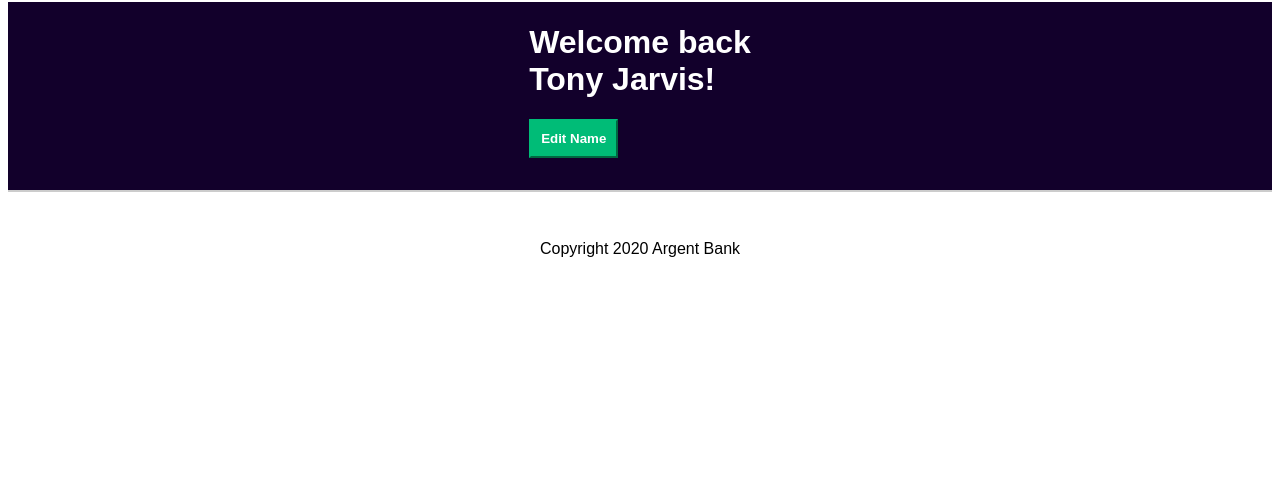
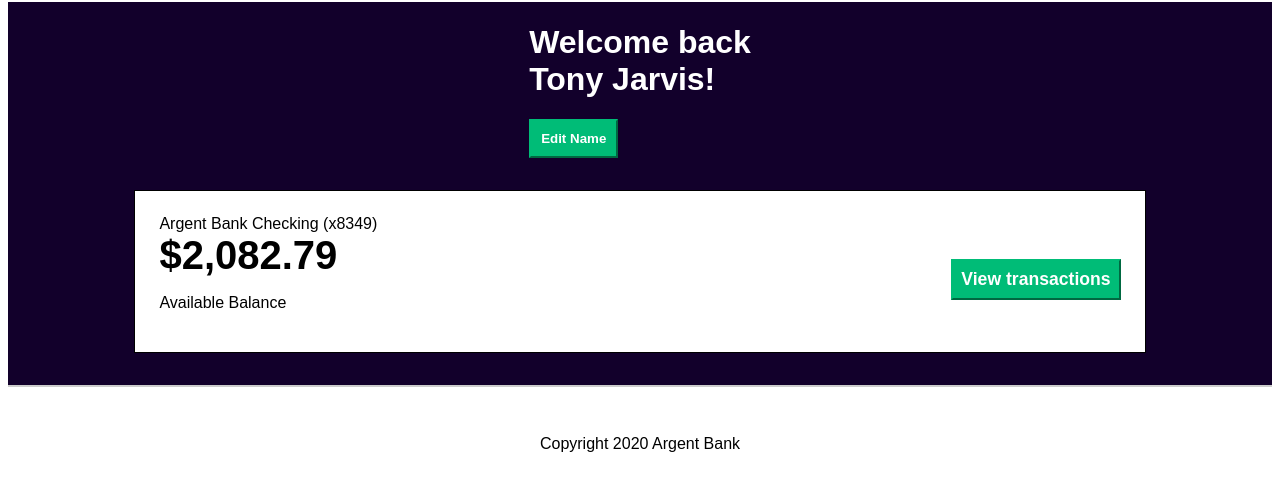
Before and after one commit to BangalyLeDeveloppeur/projet11.github, a React app in the folder proje11/: page /tranjaction in a window 1280 px wide. Shown: the part 70-560 px from the top of the page. Built offline with nearby package versions, Linux system fonts and the light colour scheme.

Commit message:
travailer sur le style du composant Account

```diff
--- /dev/null
+++ b/proje11/src/components/account/Account.js
@@ -0,0 +1,21 @@
+import React from 'react';
+
+const Account = ({title,content,solde}) => {
+    return (
+        <div className='wellcom'>
+           <h2 class="sr-only">Accounts</h2>
+      <section class="account">
+        <div class="account-content-wrapper">
+          <h3 class="account-title">{title}</h3>
+          <p class="account-amount">{solde}</p>
+          <p class="account-amount-description">{content}</p>
+        </div>
+        <div class="account-content-wrapper cta">
+          <button class="transaction-button">View transactions</button>
+        </div>
+      </section>
+        </div>
+    );
+};
+
+export default Account;
--- /dev/null
+++ b/proje11/src/components/account/_account.scss
@@ -0,0 +1,44 @@
+.wellcom {
+   // display: flex;
+    //justify-content: center;
+    //align-items: center;
+    background-color: #12002b;
+
+.account {
+    display: flex;
+    justify-content: space-between;
+    align-items: center;
+    border: 1px solid black;
+    background-color: #fff;
+    width: 80%;
+    margin: 0 auto;
+    //flex-direction: column;
+    padding: 1.5rem;
+    box-sizing: border-box;
+    text-align: left;
+    margin-bottom: 2rem;
+    .account-title {
+        margin: 0;
+        padding: 0;
+        font-size: 1rem;
+        font-weight: normal;
+
+}
+.account-amount {
+    margin: 0;
+    font-size: 2.5rem;
+    font-weight: bold;
+}
+.transaction-button {
+    display: block;
+    width: 100%;
+    padding: 8px;
+    font-size: 1.1rem;
+    font-weight: bold;
+    margin-top: 1rem;
+    border-color: #00bc77;
+    background-color: #00bc77;
+    color: #fff
+}
+}
+}
--- a/proje11/src/pages/Tranjaction.js
+++ b/proje11/src/pages/Tranjaction.js
@@ -1,12 +1,15 @@
-import React from 'react';
-import Wellcom from '../components/wellcom/Wellcom';
+import React from "react";
+import Wellcom from "../components/wellcom/Wellcom";
+import Account from "../components/account/Account";
+
 
 const Tranjaction = () => {
-    return (
-        <div>
-            <Wellcom />
-        </div>
-    );
+  return (
+    <div>
+      <Wellcom />
+      <Account title={"Argent Bank Checking (x8349)"} solde={"$2,082.79"} content={"Available Balance"}/>
+    </div>
+  );
 };
 
 export default Tranjaction;
--- a/proje11/src/styles/_mediaquery.scss
+++ b/proje11/src/styles/_mediaquery.scss
@@ -6,4 +6,8 @@
         width: 300px;
         margin: 2rem;
     }
+    .account {
+        flex-direction: row;
+    }
+
 }
--- a/proje11/src/styles/index.scss
+++ b/proje11/src/styles/index.scss
@@ -5,5 +5,6 @@
 @use "../components/connexion/connexion";
 @use "../styles/mediaquery";
 @use "../components/wellcom/wellcom";
+@use "../components/account/account";
 
 @use "../components/footer/footer";
```
